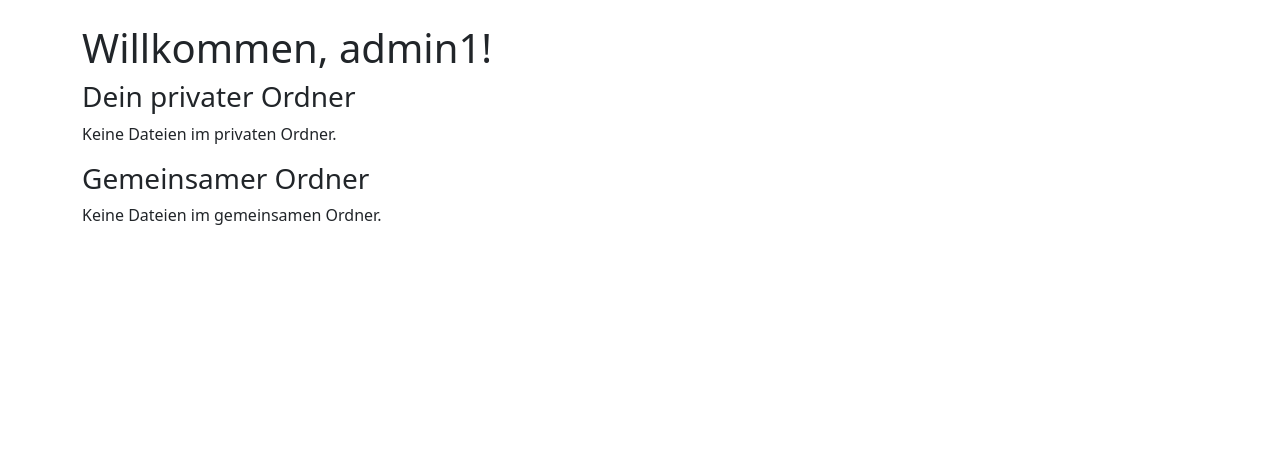
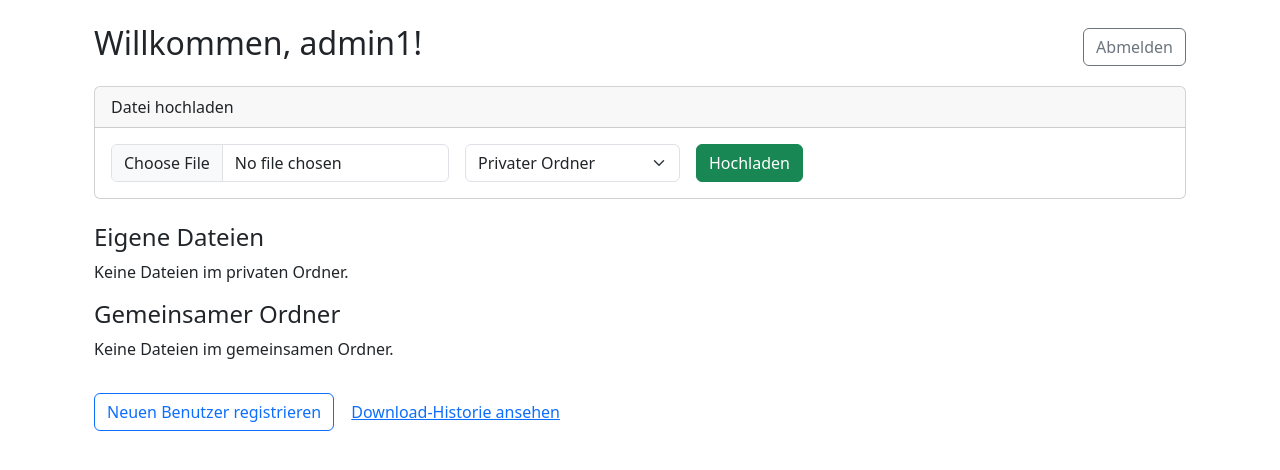
Before and after one commit to Kitanga84/Serwer, a Flask app: page / in a window 1280 px wide. Shown: the part 56-526 px from the top of the page. Run offline with Flask 3, Linux system fonts and the light colour scheme; a user stored in the database is signed in.

Commit message:
Update index.html

```diff
--- a/templates/index.html
+++ b/templates/index.html
@@ -1,18 +1,56 @@
 {% extends "base.html" %}
-{% block title %}Startseite{% endblock %}
+{% block title %}Dateiübersicht{% endblock %}
+
 {% block content %}
-<h1>Willkommen, {{ session['username'] }}!</h1>
+<div class="container mt-4">
 
-<h3>Dein privater Ordner</h3>
-{% if private_files %}
-<ul class="list-group mb-3">
-  {% for file in private_files %}
+  <div class="d-flex justify-content-between align-items-center mb-3">
+    <h2>Willkommen, {{ username }}!</h2>
+    <a href="{{ url_for('logout') }}" class="btn btn-outline-secondary">Abmelden</a>
+  </div>
+
+  {% with messages = get_flashed_messages(with_categories=true) %}
+    {% if messages %}
+      {% for category, message in messages %}
+        <div class="alert alert-{{ category }} alert-dismissible fade show" role="alert">
+          {{ message }}
+          <button type="button" class="btn-close" data-bs-dismiss="alert"></button>
+        </div>
+      {% endfor %}
+    {% endif %}
+  {% endwith %}
+
+  <!-- Datei Hochladen -->
+  <div class="card mb-4">
+    <div class="card-header">Datei hochladen</div>
+    <div class="card-body">
+      <form action="{{ url_for('upload') }}" method="POST" enctype="multipart/form-data" class="row g-3">
+        <div class="col-auto">
+          <input type="file" name="file" class="form-control" required>
+        </div>
+        <div class="col-auto">
+          <select name="target" class="form-select">
+            <option value="{{ username }}" selected>Privater Ordner</option>
+            <option value="shared">Gemeinsamer Ordner</option>
+          </select>
+        </div>
+        <div class="col-auto">
+          <button type="submit" class="btn btn-success">Hochladen</button>
+        </div>
+      </form>
+    </div>
+  </div>
+
+  <!-- Eigene Dateien -->
+  <h4>Eigene Dateien</h4>
+  {% if user_files %}
+    <ul class="list-group mb-4">
+      {% for file in user_files %}
       <li class="list-group-item d-flex justify-content-between align-items-center">
         {{ file }}
         <span>
-      <a href="{{ url_for('download_file', filename=file, private=1) }}" class="btn btn-primary btn-sm">Herunterladen</a>
-      <a href="{{ url_for('delete_file', filename=file, private=1) }}" class="btn btn-danger btn-sm"
-         onclick="return confirm('Datei wirklich löschen?');">Löschen</a>
+          <a href="{{ url_for('download', folder=username, filename=file) }}" class="btn btn-sm btn-primary">Herunterladen</a>
+          <a href="{{ url_for('delete_file', folder=username, filename=file) }}" class="btn btn-sm btn-danger ms-2" onclick="return confirm('Datei wirklich löschen?')">Löschen</a>
         </span>
       </li>
       {% endfor %}
@@ -21,17 +59,17 @@
     <p>Keine Dateien im privaten Ordner.</p>
   {% endif %}
 
-<h3>Gemeinsamer Ordner</h3>
+  <!-- Gemeinsame Dateien -->
+  <h4>Gemeinsamer Ordner</h4>
   {% if shared_files %}
-<ul class="list-group">
+    <ul class="list-group mb-4">
       {% for file in shared_files %}
       <li class="list-group-item d-flex justify-content-between align-items-center">
         {{ file }}
         <span>
-      <a href="{{ url_for('download_file', filename=file, private=0) }}" class="btn btn-primary btn-sm">Herunterladen</a>
-      {% if session.get('is_admin') %}
-      <a href="{{ url_for('delete_file', filename=file, private=0) }}" class="btn btn-danger btn-sm"
-         onclick="return confirm('Datei wirklich löschen?');">Löschen</a>
+          <a href="{{ url_for('download', folder='shared', filename=file) }}" class="btn btn-sm btn-primary">Herunterladen</a>
+          {% if username in ['admin1', 'admin2'] %}
+          <a href="{{ url_for('delete_file', folder='shared', filename=file) }}" class="btn btn-sm btn-danger ms-2" onclick="return confirm('Datei wirklich löschen?')">Löschen</a>
           {% endif %}
         </span>
       </li>
@@ -41,4 +79,13 @@
     <p>Keine Dateien im gemeinsamen Ordner.</p>
   {% endif %}
 
+  <!-- Link zur Registrierung nur für Admins -->
+  {% if username in ['admin1', 'admin2'] %}
+    <a href="{{ url_for('register') }}" class="btn btn-outline-primary mt-3">Neuen Benutzer registrieren</a>
+  {% endif %}
+
+  <!-- Link zur Download-Historie -->
+  <a href="{{ url_for('download_history') }}" class="btn btn-link mt-3">Download-Historie ansehen</a>
+
+</div>
 {% endblock %}
```
Lines whose indentation alone changed are shown as unchanged.
